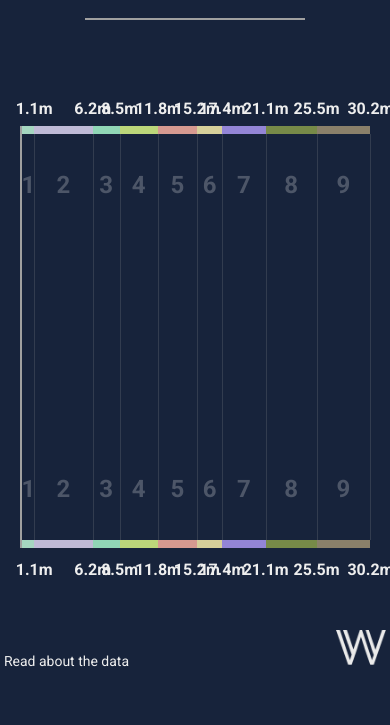
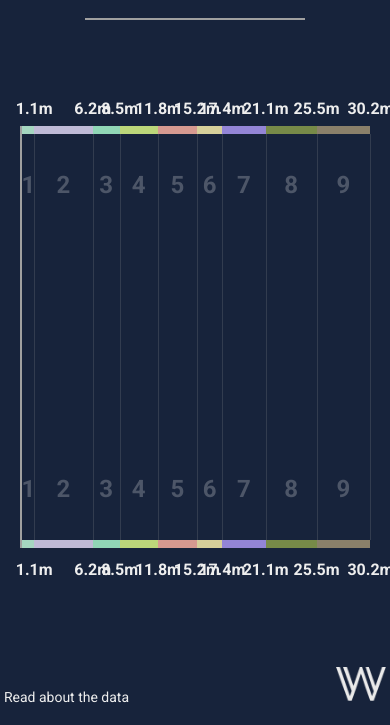
Before and after one commit to johnwheal/uk-covid-vaccine-tracker, a website: page index.html in a window 390 px wide. Shown: the part 164-889 px from the top of the page. Before the commit the page ends 844 px from the top, so only its background shows below. Drawn offline with nearby package versions, Linux system fonts and the light colour scheme; no server answers.

Commit message:
Fixed footer bug on phones

```diff
--- a/sass/_footer.scss
+++ b/sass/_footer.scss
@@ -1,9 +1,11 @@
 footer {
-    margin-top: 12vh;
+    height: 20vh;
     padding: 0 1vw;
     margin-bottom: 1vh;
     font-size: 14px;
-    background-color: red;
+    width: 100%;
+    box-sizing: border-box;
+    position: relative;
 
     a {
         color: inherit;
```
Also changed, not shown: css/style.css.
